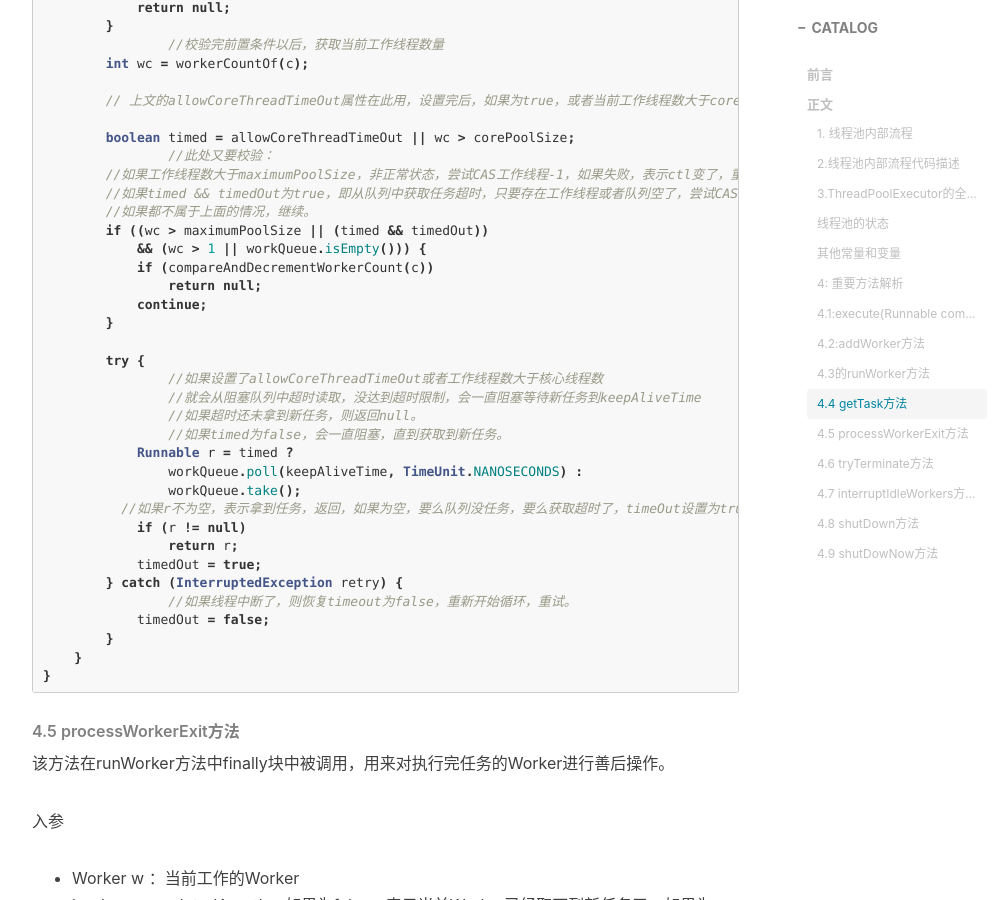
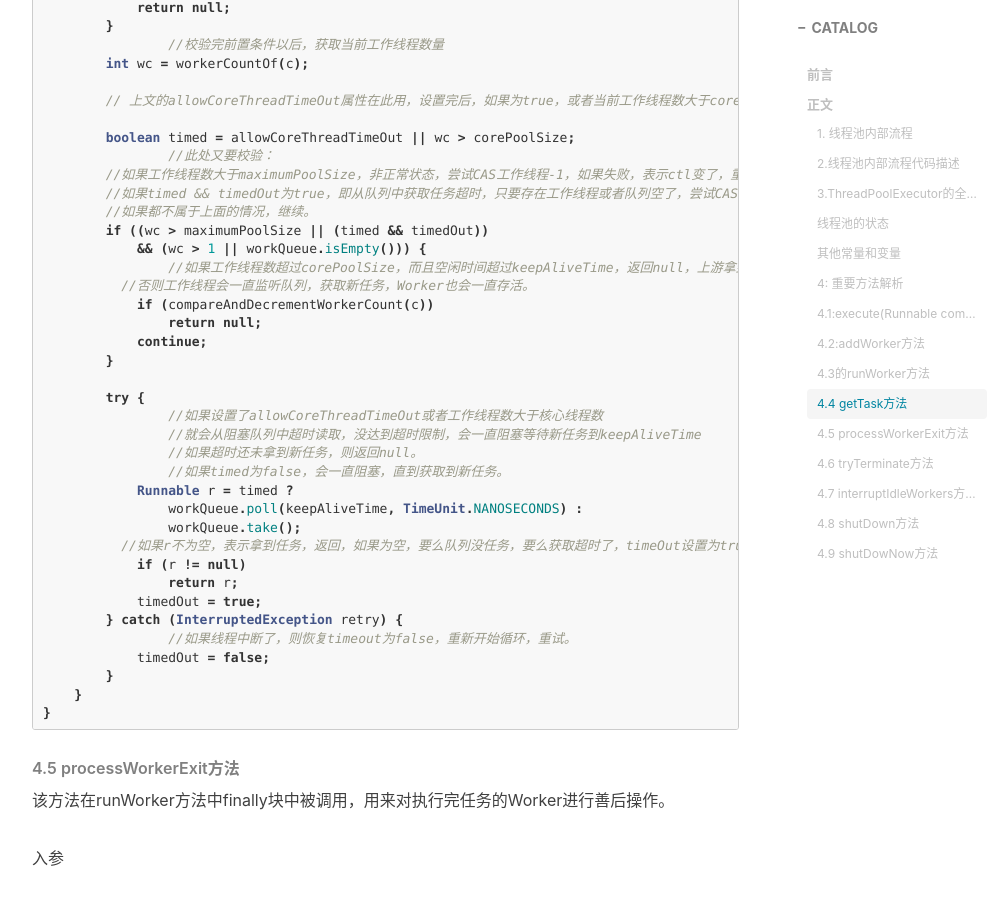
Before and after one commit to jihaixiao8/myblog, a Jekyll site: the page built from _posts/2017-10-26-threadPoolExecutor.markdown, in a window 1280 px wide and 900 px high, scrolled down 8623 px. Shown: the whole window, without its empty margins (233-1232 px from the left). Built offline with Jekyll 4.4.1, drawn with Linux system fonts in a browser that asks for light colours; nearby versions of some CDN libraries; comment, search, counter and statistics services are not loaded.

Commit message:
更新线程池部分

```diff
--- a/_posts/2017-10-26-threadPoolExecutor.markdown
+++ b/_posts/2017-10-26-threadPoolExecutor.markdown
@@ -408,6 +408,8 @@ private Runnable getTask() {
       	//如果都不属于上面的情况，继续。
         if ((wc > maximumPoolSize || (timed && timedOut))
             && (wc > 1 || workQueue.isEmpty())) {
+          	//如果工作线程数超过corePoolSize，而且空闲时间超过keepAliveTime，返回null，上游拿到null后跳出循环，最终导致整个Worker的run方法执行完毕，线程销毁。
+          //否则工作线程会一直监听队列，获取新任务，Worker也会一直存活。
             if (compareAndDecrementWorkerCount(c))
                 return null;
             continue;
```
Also changed, not shown: 1 other file.
